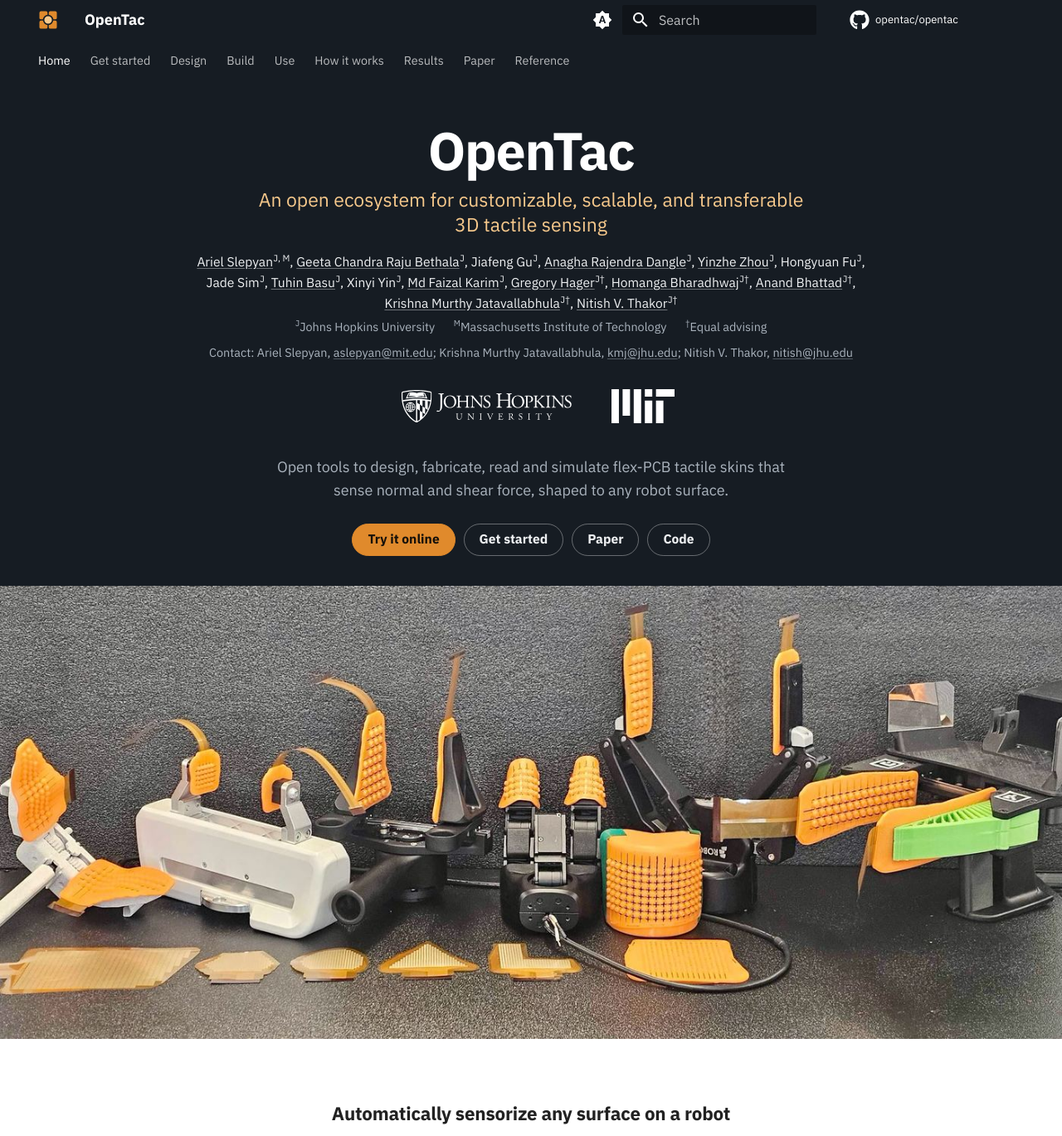
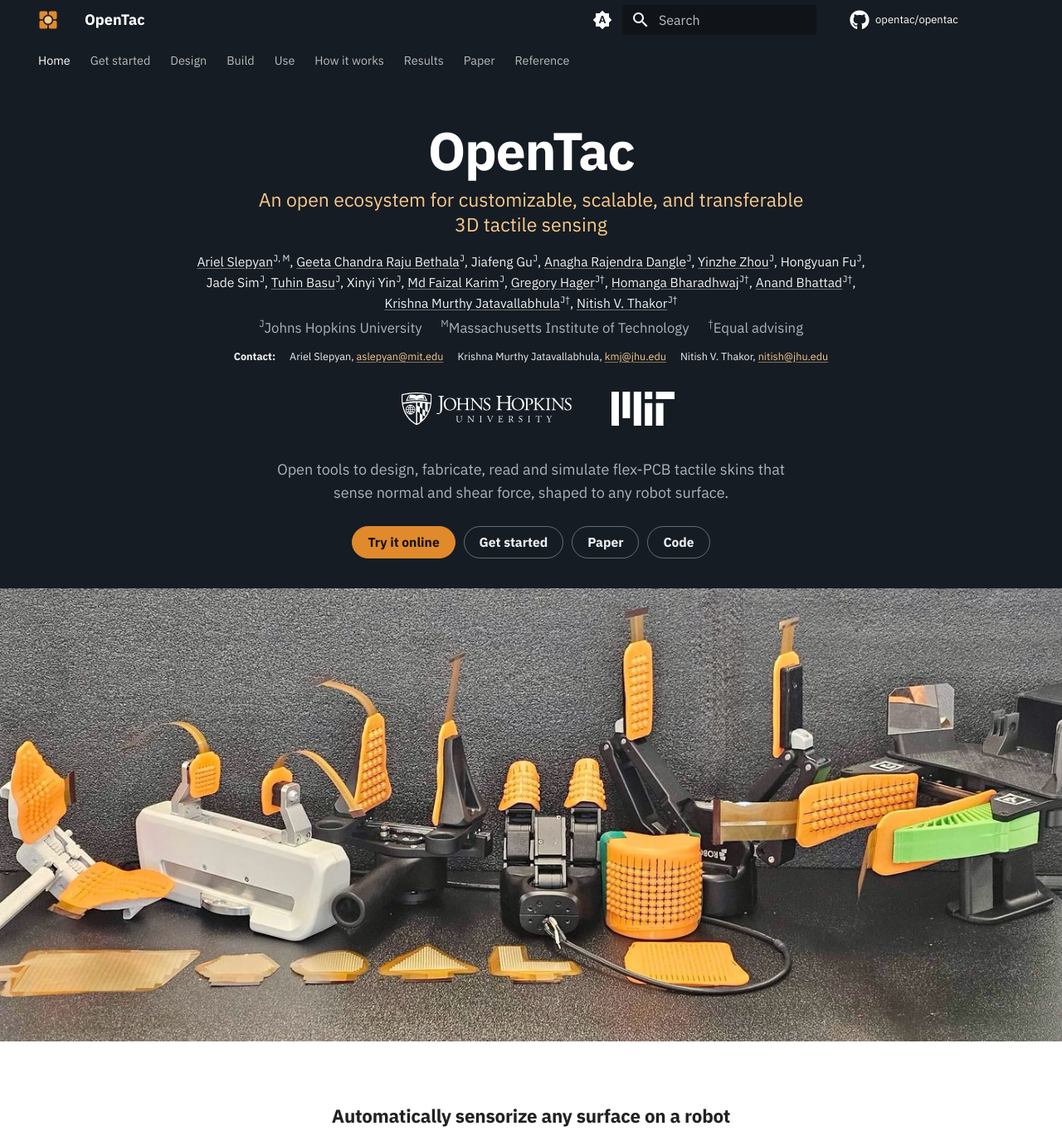
Before and after one commit to opentac/opentac.github.io, an MkDocs documentation site: the page built from docs/index.md, in a window 1280 px wide and 1400 px high, cut to the strip 0-1369 px from the top of the window. Shown: the whole strip at 83% size. Built offline with MkDocs 1.6.1 and Material for MkDocs 9.7.7, drawn with Linux system fonts in a browser that asks for light colours; comment, search, counter and statistics services are not loaded.

Commit message:
Refine homepage contact typography and links

```diff
--- a/docs/stylesheets/opentac.css
+++ b/docs/stylesheets/opentac.css
@@ -185,28 +185,45 @@
   gap: .1rem 1.1rem;
   margin: .3rem auto 0;
   max-width: 44rem;
-  font-size: .72rem;
+  font-size: .84rem;
   color: var(--ot-on-dark-muted);
 }
 .ot-author { white-space: nowrap; }
 .ot-contact__person { display: inline-block; max-width: 100%; }
 .ot-contact__person a { white-space: nowrap; }
 .ot-hero__contact {
-  margin: .5rem auto 0;
-  max-width: 52rem;
-  font-size: .72rem;
+  display: flex;
+  flex-wrap: wrap;
+  justify-content: center;
+  align-items: baseline;
+  gap: .3rem .85rem;
+  margin: .65rem auto 0;
+  max-width: 56rem;
+  font-size: .63rem;
   line-height: 1.6;
-  color: var(--ot-on-dark-muted);
+  color: var(--ot-on-dark);
 }
-.ot-hero__authors a,
-.ot-hero__contact a {
+.ot-hero__contact strong { font-weight: 700; }
+.ot-hero__contact a { color: inherit; text-decoration: none; }
+.ot-hero__contact a:hover { text-decoration: underline; }
+.ot-hero__contact .ot-hero__email {
+  color: var(--ot-amber-soft);
+  text-decoration: underline;
+  text-decoration-color: color-mix(in srgb, currentColor 50%, transparent);
+  text-underline-offset: .15em;
+}
+.ot-hero__contact .ot-hero__email:hover { color: #fff; }
+.ot-hero__contact a:focus-visible {
+  outline: 2px solid var(--ot-amber-soft);
+  outline-offset: 3px;
+}
+.ot-hero__authors a {
   color: inherit;
   text-decoration: underline;
   text-decoration-color: color-mix(in srgb, currentColor 40%, transparent);
   text-underline-offset: .15em;
 }
-.ot-hero__authors a:hover,
-.ot-hero__contact a:hover { color: var(--ot-amber-soft); }
+.ot-hero__authors a:hover { color: var(--ot-amber-soft); }
 .ot-hero__authors sup,
 .ot-hero__affil sup { font-size: .7em; margin-left: .05em; }
 .ot-hero__logos {
--- a/overrides/home.html
+++ b/overrides/home.html
@@ -45,10 +45,10 @@
         <span class="ot-author"><sup>†</sup>Equal advising</span>
       </p>
       <p class="ot-hero__contact">
-        Contact:
-        <span class="ot-contact__person">Ariel Slepyan, <a href="mailto:aslepyan@mit.edu">aslepyan@mit.edu</a></span>;
-        <span class="ot-contact__person">Krishna Murthy Jatavallabhula, <a href="mailto:kmj@jhu.edu">kmj@jhu.edu</a></span>;
-        <span class="ot-contact__person">Nitish V. Thakor, <a href="mailto:nitish@jhu.edu">nitish@jhu.edu</a></span>
+        <strong>Contact:</strong>
+        <span class="ot-contact__person"><a href="https://arielslepyan.me/">Ariel Slepyan</a>, <a class="ot-hero__email" href="mailto:aslepyan@mit.edu">aslepyan@mit.edu</a></span>
+        <span class="ot-contact__person"><a href="https://krrish94.github.io/">Krishna Murthy Jatavallabhula</a>, <a class="ot-hero__email" href="mailto:kmj@jhu.edu">kmj@jhu.edu</a></span>
+        <span class="ot-contact__person"><a href="https://neuroengineering.bme.jhu.edu/">Nitish V. Thakor</a>, <a class="ot-hero__email" href="mailto:nitish@jhu.edu">nitish@jhu.edu</a></span>
       </p>
       <div class="ot-hero__logos" aria-label="Author institutions">
         {# Official artwork: brand.jhu.edu/download-resources/primary-logo/ and www.mit.edu. #}
```
